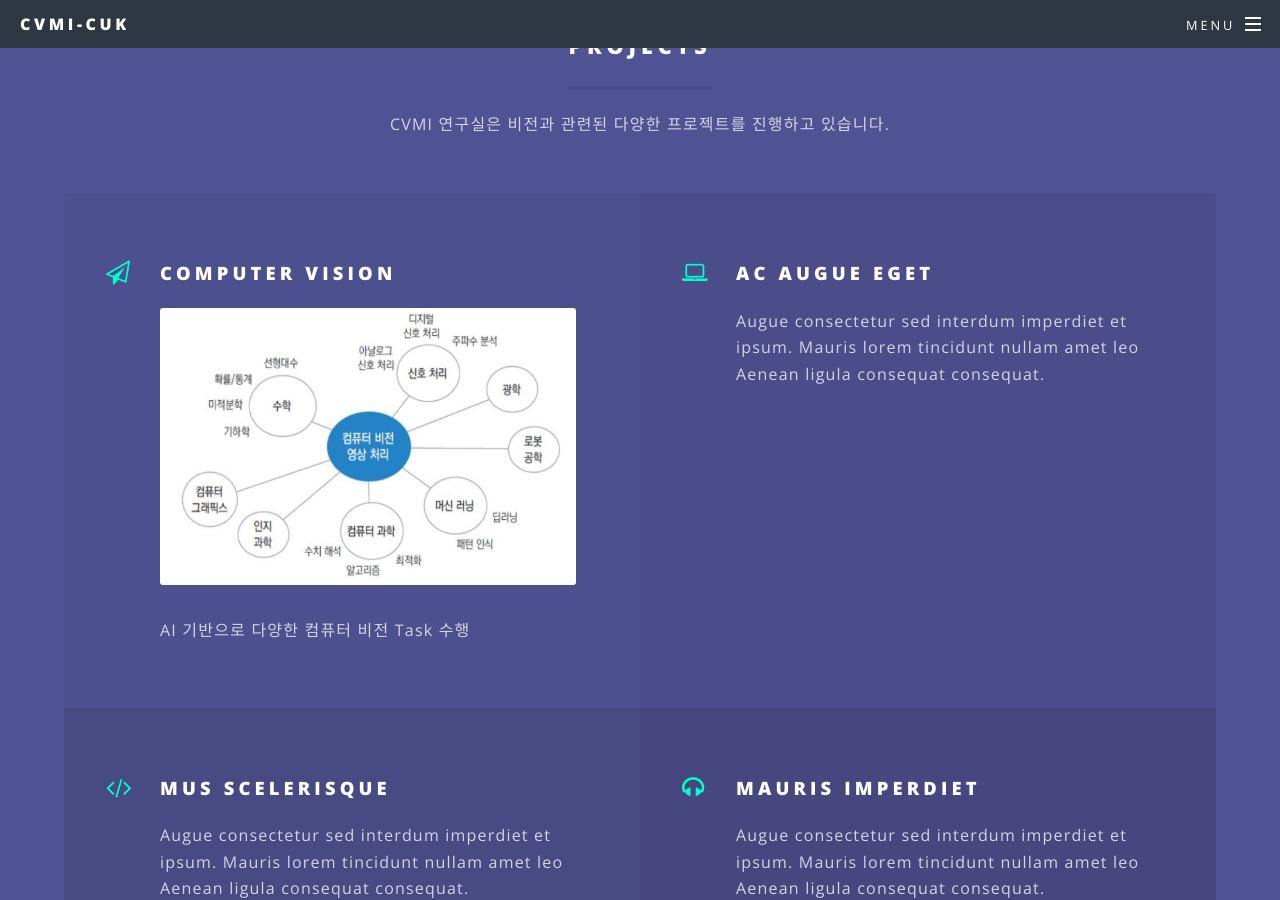
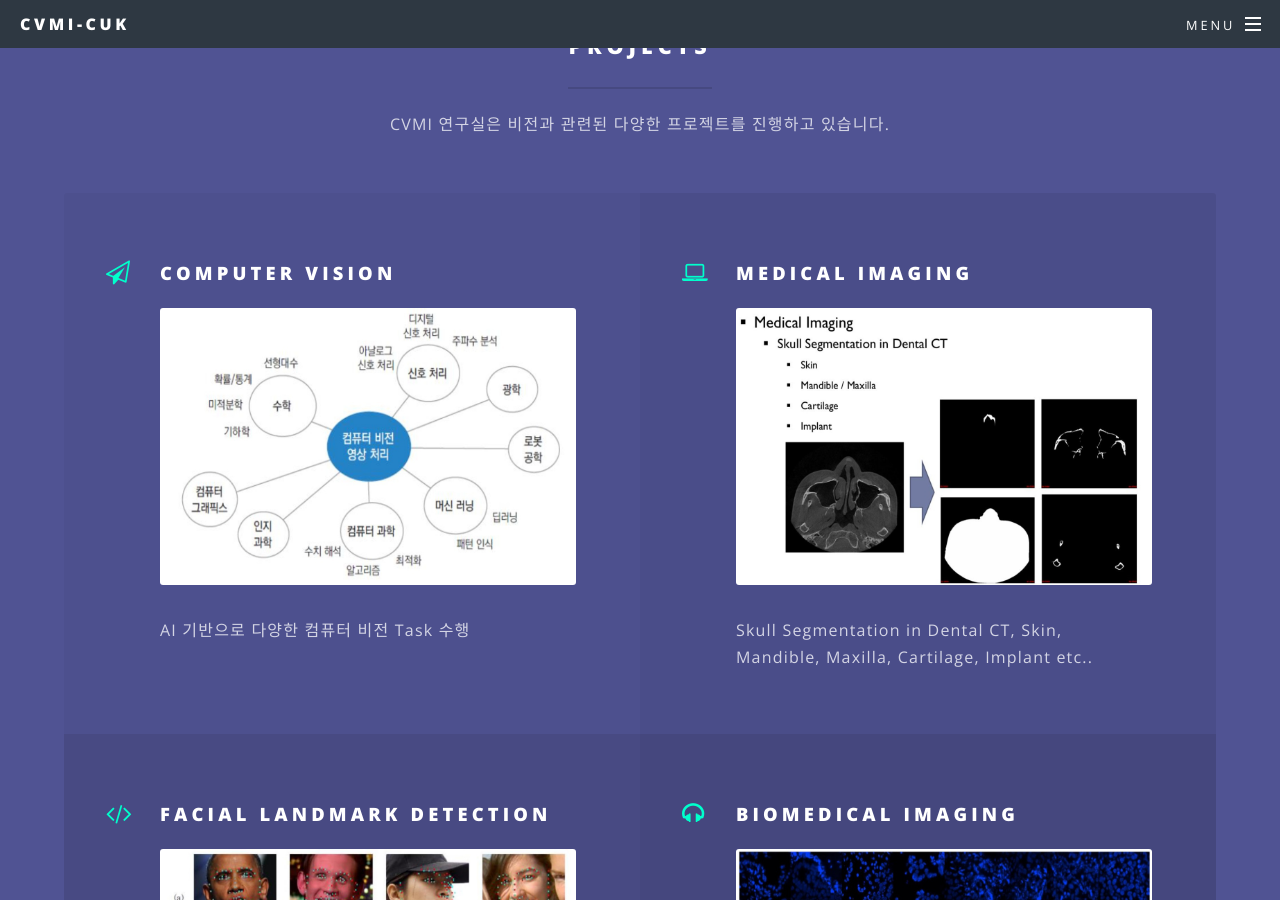
Before and after one commit to CVMILab-CUK/cvmilab-cuk.github.io, a Jekyll site: the page built from index.html, in a window 1280 px wide and 900 px high, scrolled down 2670 px. Built offline with Jekyll 4.4.1, drawn with Linux system fonts in a browser that asks for light colours; some of the changed text lies outside the part shown.

Commit message:
update Project1

```diff
--- a/_layouts/page.html
+++ b/_layouts/page.html
@@ -5,7 +5,7 @@
 
   <header>
     <h2>{{ page.title }}</h2>
-    <p>Aliquam ut ex ut interdum donec amet imperdiet eleifend</p>
+    <p>Beyond Sight</p>
   </header>
 
   <section class="wrapper style5">
--- a/index.html
+++ b/index.html
@@ -39,16 +39,16 @@
 						</section>
 						<section class="spotlight">
 							<div class="image"><img src="images/pic02.jpg" alt="" /></div><div class="content">
-								<h2>Tortor dolore feugiat<br />
-								elementum magna</h2>
-								<p>Aliquam ut ex ut augue consectetur interdum. Donec hendrerit imperdiet. Mauris eleifend fringilla nullam aenean mi ligula.</p>
+								<h2>New Article<br />
+								Aceepted</h2>
+								<p>A paper has been accepted in the Journal of Animal Science and Technology at July. 2023</p>
 							</div>
 						</section>
 						<section class="spotlight">
 							<div class="image"><img src="images/pic03.jpg" alt="" /></div><div class="content">
 								<h2>Augue eleifend aliquet<br />
 								sed condimentum</h2>
-								<p>Aliquam ut ex ut augue consectetur interdum. Donec hendrerit imperdiet. Mauris eleifend fringilla nullam aenean mi ligula.</p>
+								<p>A paper has been accepted in the Journal of Animal Science and Technology at July. 2023</p>
 							</div>
 						</section>
 					</section>
@@ -68,24 +68,35 @@
 									</span>AI 기반으로 다양한 컴퓨터 비전 Task 수행</p>
 								</li>
 								<li class="icon fa-laptop">
-									<h3>Ac Augue Eget</h3>
-									<p>Augue consectetur sed interdum imperdiet et ipsum. Mauris lorem tincidunt nullam amet leo Aenean ligula consequat consequat.</p>
+									<h3>Medical Imaging</h3>
+									<p><span class="image fit">
+										<img src="images/main/project2.jpg" alt="" />
+									</span>Skull Segmentation in Dental CT, Skin, Mandible, Maxilla, Cartilage, Implant etc..</p>
 								</li>
 								<li class="icon fa-code">
-									<h3>Mus Scelerisque</h3>
-									<p>Augue consectetur sed interdum imperdiet et ipsum. Mauris lorem tincidunt nullam amet leo Aenean ligula consequat consequat.</p>
+									<h3>Facial Landmark Detection</h3>
+									<p><span class="image fit">
+										<img src="images/main/project3.jpg" alt="" />
+									</span>Finding the characteristic points of human face</p>
 								</li>
 								<li class="icon fa-headphones">
-									<h3>Mauris Imperdiet</h3>
-									<p>Augue consectetur sed interdum imperdiet et ipsum. Mauris lorem tincidunt nullam amet leo Aenean ligula consequat consequat.</p>
+									<h3>Biomedical Imaging</h3>
+									<p><span class="image fit">
+										<img src="images/main/project4.jpg" alt="" />
+									</span>DAPI Image Classification and Data augmentation with generative model</p>
 								</li>
 								<li class="icon fa-heart-o">
-									<h3>Aenean Primis</h3>
-									<p>Augue consectetur sed interdum imperdiet et ipsum. Mauris lorem tincidunt nullam amet leo Aenean ligula consequat consequat.</p>
+									<h3>Smart Farm</h3>
+									<p><span class="image fit">
+										<img src="images/main/project5.jpg" alt="" />
+									</span>Normal Ducks and abnormal ducks detection in duck cage<br/>
+										Automatic recognition of the duck farm mat moisture content</p>
 								</li>
 								<li class="icon fa-flag-o">
-									<h3>Tortor Ut</h3>
-									<p>Augue consectetur sed interdum imperdiet et ipsum. Mauris lorem tincidunt nullam amet leo Aenean ligula consequat consequat.</p>
+									<h3>Image Inpainting</h3>
+									<p><span class="image fit">
+										<img src="images/main/project6.jpg" alt="" />
+									</span>Image Inpainting on high-resolutional face image using Transformers with patch-based masking</p>
 								</li>
 							</ul>
 						</div>
```
Also changed, not shown: images/main/banner2.jpg (added), images/main/banner3.jpg (added), images/main/project1.jpg, images/main/project2.jpg (added), images/main/project3.jpg (added), images/main/project4.jpg (added), images/main/project5.jpg (added), images/main/project6.jpg (added).
